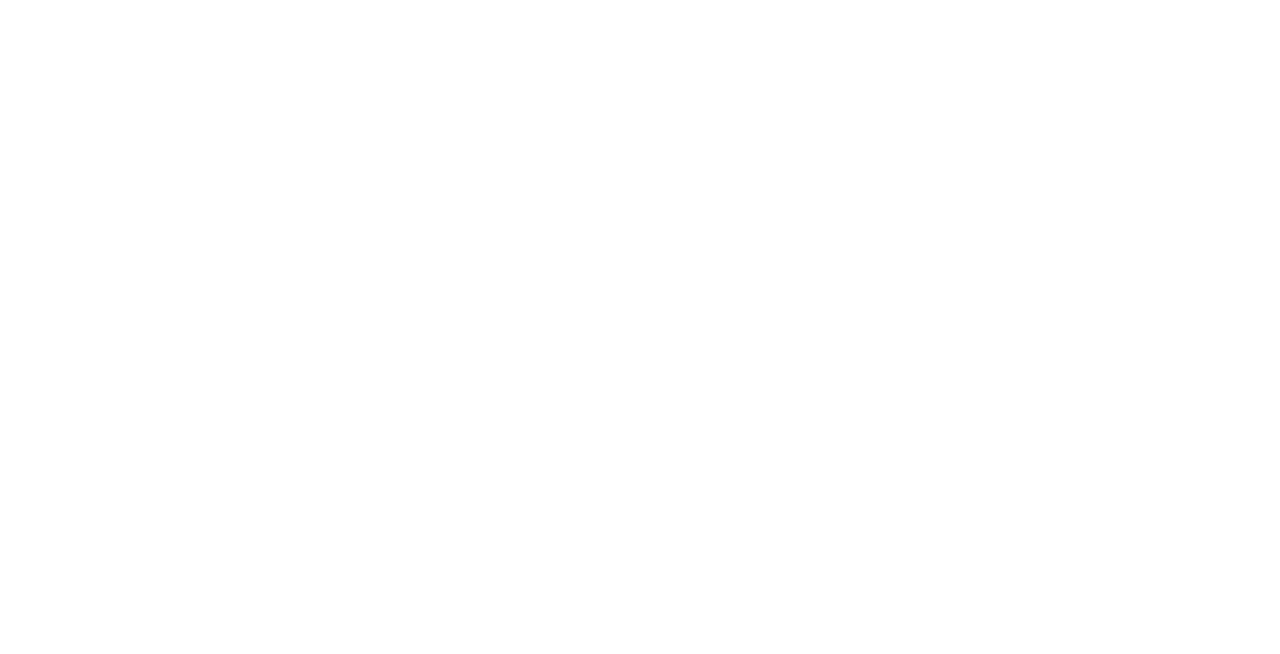
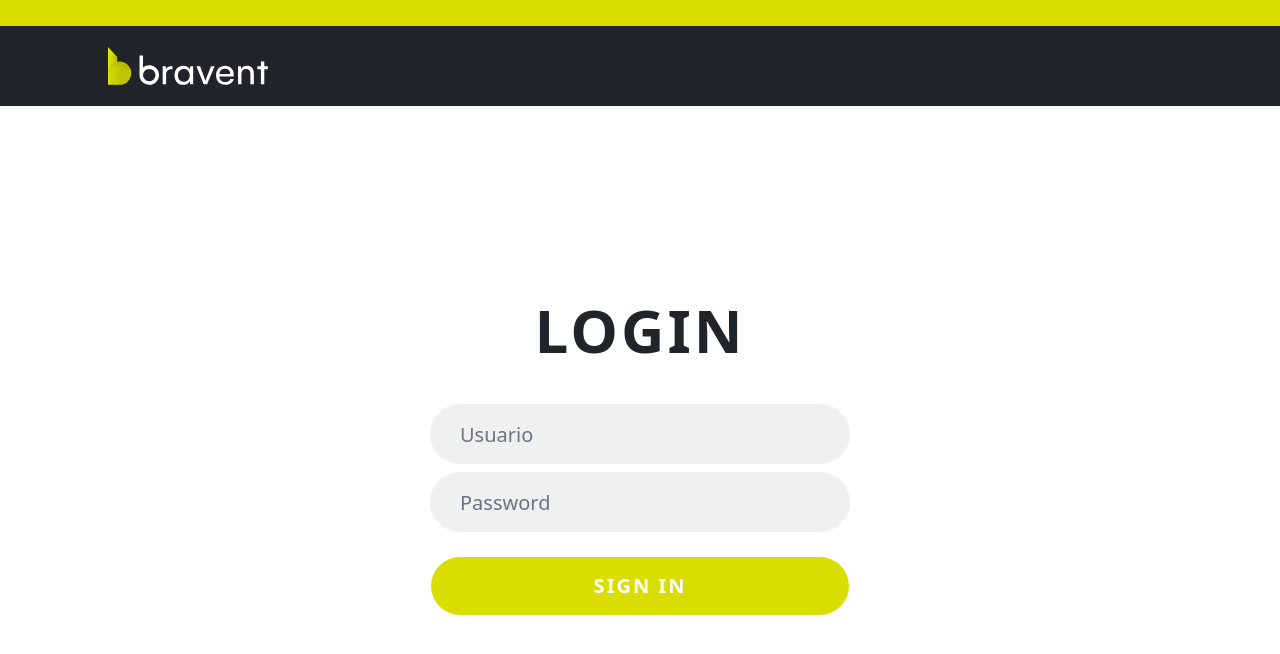
Before and after one commit to ZonaGuillermo/Angular-ImputacionesFront, an Angular app: page /home in a window 1280 px wide. Before the commit this address led to /. Shown: the top 654 px of the page. Built offline with nearby package versions, Linux system fonts and the light colour scheme.

Commit message:
Componente Login-home, rutas, instalacion bootstrap

```diff
--- a/angular.json
+++ b/angular.json
@@ -27,9 +27,12 @@
               "src/assets"
             ],
             "styles": [
-              "src/styles.css"
+              "src/styles.css",
+              "node_modules/bootstrap/dist/css/bootstrap.min.css"
             ],
-            "scripts": []
+            "scripts": [
+              "node_modules/bootstrap/dist/js/bootstrap.min.js"
+            ]
           },
           "configurations": {
             "production": {
--- a/package.json
+++ b/package.json
@@ -18,6 +18,7 @@
     "@angular/platform-browser": "~13.0.0",
     "@angular/platform-browser-dynamic": "~13.0.0",
     "@angular/router": "~13.0.0",
+    "bootstrap": "^5.1.3",
     "rxjs": "~7.4.0",
     "tslib": "^2.3.0",
     "zone.js": "~0.11.4"
--- a/src/app/app-routing.module.ts
+++ b/src/app/app-routing.module.ts
@@ -1,8 +1,15 @@
 import { NgModule } from '@angular/core';
 import { RouterModule, Routes } from '@angular/router';
+import { HomeComponent } from './components/home/home.component';
+import { LoginComponent } from './components/login/login.component';
 
-const routes: Routes = [];
-
+const routes: Routes = [
+  { path: '', pathMatch: 'full', redirectTo: 'home' },
+  { path: 'home', component: HomeComponent },
+  { path: 'login', component: HomeComponent },
+  // { path: 'calendar', component: CalendarComponent}
+  { path: '**', redirectTo: '/home' }
+];
 @NgModule({
   imports: [RouterModule.forRoot(routes)],
   exports: [RouterModule]
--- /dev/null
+++ b/src/app/components/home/home.component.css
@@ -0,0 +1,3 @@
+.navbar{
+  background-color: rgba(218, 221, 2, 1);
+}
--- /dev/null
+++ b/src/app/components/home/home.component.html
@@ -0,0 +1,17 @@
+<nav class="navbar navbar-light">
+  <div class="container-fluid ">
+    <a class="navbar-brand " href="#">
+    </a>
+  </div>
+</nav>
+<nav class="navbar2 navbar-light bg-dark ">
+  <div class="container-fluid">
+    <a class="navbar-brand ps-5  ms-5 " href="#">
+      <img src="../../../assets/imagenes/logo-nueva-bravent.svg" alt="" width="160" height="80"
+        class=" img-bravent d-inline-block align-text-center ">
+
+    </a>
+  </div>
+</nav>
+
+<app-login></app-login>
--- /dev/null
+++ b/src/app/components/home/home.component.ts
@@ -0,0 +1,15 @@
+import { Component, OnInit } from '@angular/core';
+
+@Component({
+  selector: 'app-home',
+  templateUrl: './home.component.html',
+  styleUrls: ['./home.component.css']
+})
+export class HomeComponent implements OnInit {
+
+  constructor() { }
+
+  ngOnInit(): void {
+  }
+
+}
--- /dev/null
+++ b/src/app/components/login/login.component.css
@@ -0,0 +1,70 @@
+
+#login{
+	padding-top: 10%;
+	text-align: center;
+	text-transform: uppercase;
+}
+
+  .login {
+	width: 100%;
+	height: 500px;
+	/* background-color: rgb(255, 255, 255); */
+	/* padding: 15px; */
+	padding-top: 30px;
+}
+
+.login h1 {
+	margin-top: 30px;
+	font-weight: bold;
+	font-size: 60px;
+	letter-spacing: 3px;
+}
+
+.login form {
+	max-width: 420px;
+	margin: 30px auto;
+}
+
+.login .btn {
+	border-radius: 50px;
+  cursor : pointer;
+	text-transform: uppercase;
+	font-weight: bold;
+	letter-spacing: 2px;
+	font-size: 20px;
+	padding: 14px;
+	background-color: rgba(218, 221, 2, 1);
+  color:white;
+
+}
+
+.form-group input {
+	font-size: 20px;
+	font-weight: lighter;
+	border: none;
+	background-color: #F0F0F0;
+	padding: 26px 30px;
+	border-radius: 50px;
+	transition : 0.2s;
+  height: 60px;
+}
+
+ .login .btn:hover {
+  background: rgba(218, 221, 2, 1)
+}
+
+/* Media queries */
+
+/* @media(max-width: 500px) { */
+	/* .bg-img , .bg-color {
+	min-width: 100%;
+	height: 50%;
+	margin: 0;
+	} */
+
+
+	/* #login {
+		padding-top: 50px;
+	}
+ */
+/* } */
--- /dev/null
+++ b/src/app/components/login/login.component.html
@@ -0,0 +1,30 @@
+<div class="container" id="login">
+  <div class="row justify-content-center">
+    <div class="col-lg-8">
+      <div class="login">
+
+        <h1>Login</h1>
+
+        <form [formGroup]="loginForm" (ngSubmit)="onLogin(loginForm)">
+
+          <div class="form-group py-2">
+            <input type="text" class="form-control" id="user" placeholder="Usuario" formControlName="username" required>
+            <p *ngIf="checkControl('username', 'required')" class="text-danger">Campo requerido</p>
+          </div>
+
+          <div class="form-group">
+            <input type="password" class="form-control" id="password" placeholder="Password" FormcontrolName="password"
+              required>
+            <p *ngIf="checkControl('password', 'required')" class="text-danger">Campo requerido</p>
+            <p *ngIf="checkControl('password', 'minlength')" class="text-danger">El password tiene que tener longitud
+              minima de 8</p>
+          </div>
+
+          <br>
+          <button type="submit" class="form-control btn btn-lg btn-block ">Sign in</button>
+        </form>
+
+      </div>
+    </div>
+  </div>
+</div>
--- /dev/null
+++ b/src/app/components/login/login.component.ts
@@ -0,0 +1,52 @@
+import { Component, OnInit } from '@angular/core';
+import { FormControl, FormGroup, Validators } from '@angular/forms';
+import { Router } from '@angular/router';
+import { UsersService } from 'src/app/services/users.service';
+
+@Component({
+  selector: 'app-login',
+  templateUrl: './login.component.html',
+  styleUrls: ['./login.component.css']
+})
+export class LoginComponent implements OnInit {
+
+  loginForm: FormGroup;
+  constructor(
+    private usersService: UsersService,
+    private router: Router
+  ) {
+
+    this.loginForm = new FormGroup({
+      username: new FormControl('', [
+        Validators.required
+      ]),
+
+      password: new FormControl('', [
+        Validators.required,
+        Validators.minLength(8)
+      ]),
+    }, [])
+  }
+
+  ngOnInit(): void {
+  }
+
+  async onLogin(pForm: any) {
+    let response = await this.usersService.Login(pForm.value);
+    if (response.token) {
+      localStorage.setItem('token', response.token)
+      this.router.navigate(['home']);
+    } else {
+      alert(response.error)
+    }
+  }
+
+
+  checkControl(pcontrolName: string, errorName: string): boolean {
+    if (this.loginForm.get(pcontrolName)?.hasError(errorName) && this.loginForm.get(pcontrolName)?.touched) {
+      return true;
+    } else {
+      return false;
+    }
+  }
+}
--- /dev/null
+++ b/src/app/services/users.service.ts
@@ -0,0 +1,20 @@
+import { HttpClient } from '@angular/common/http';
+import { Injectable } from '@angular/core';
+import { lastValueFrom } from 'rxjs';
+
+
+@Injectable({
+  providedIn: 'root'
+})
+export class UsersService {
+  baseUrl: string = 'http://localhost:3000/api/'
+
+  constructor(
+    private httpClient: HttpClient
+  ) { }
+
+
+  Login(pFormValues: any): Promise<any> {
+    return lastValueFrom(this.httpClient.post<any>(this.baseUrl + 'users/Login', pFormValues));
+  }
+}
```
Also changed, not shown: src/app/app.module.ts (+10 -2 lines), src/assets/imagenes/logo-nueva-bravent.svg (added), 1 other file (tests, documents, lock files or other folders).
